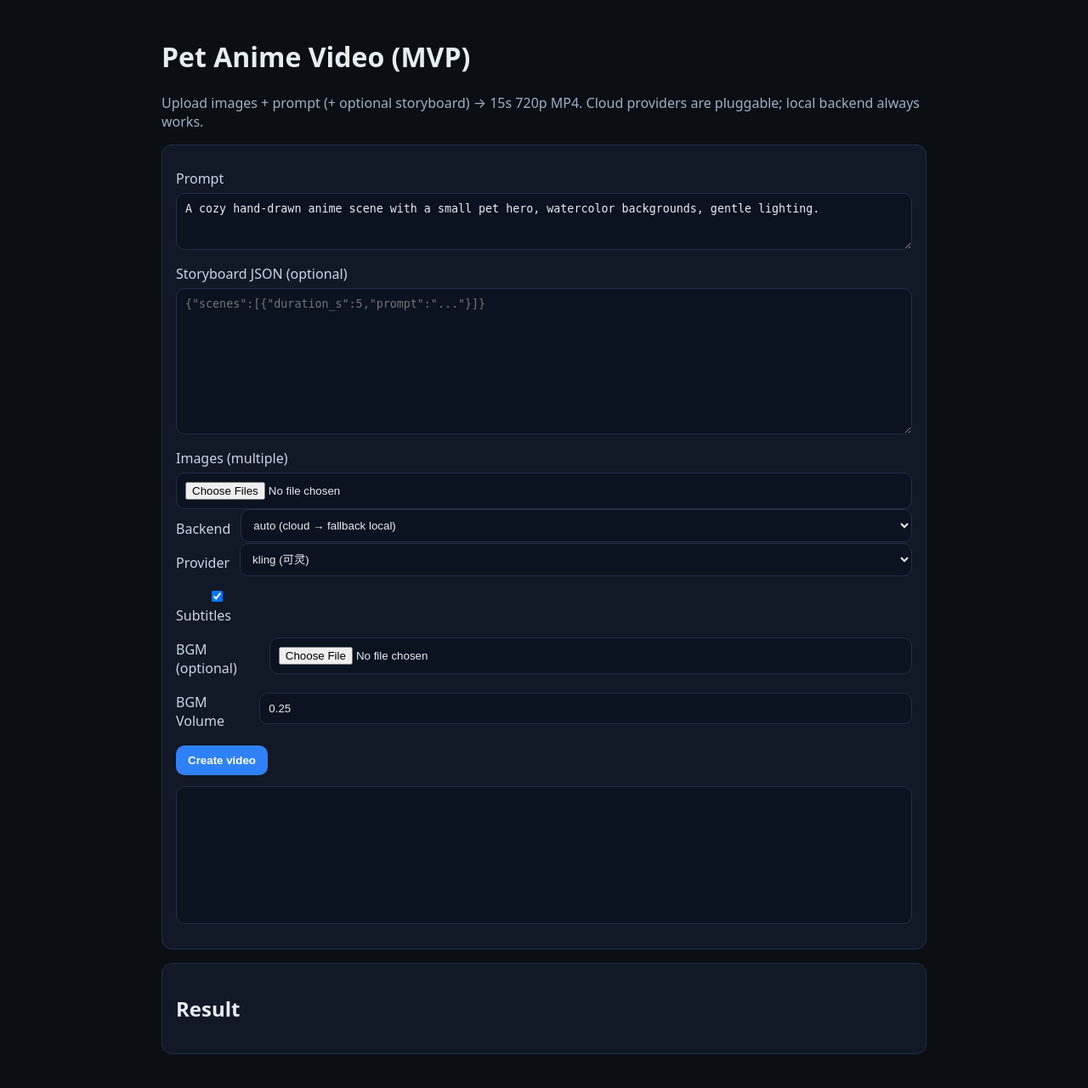
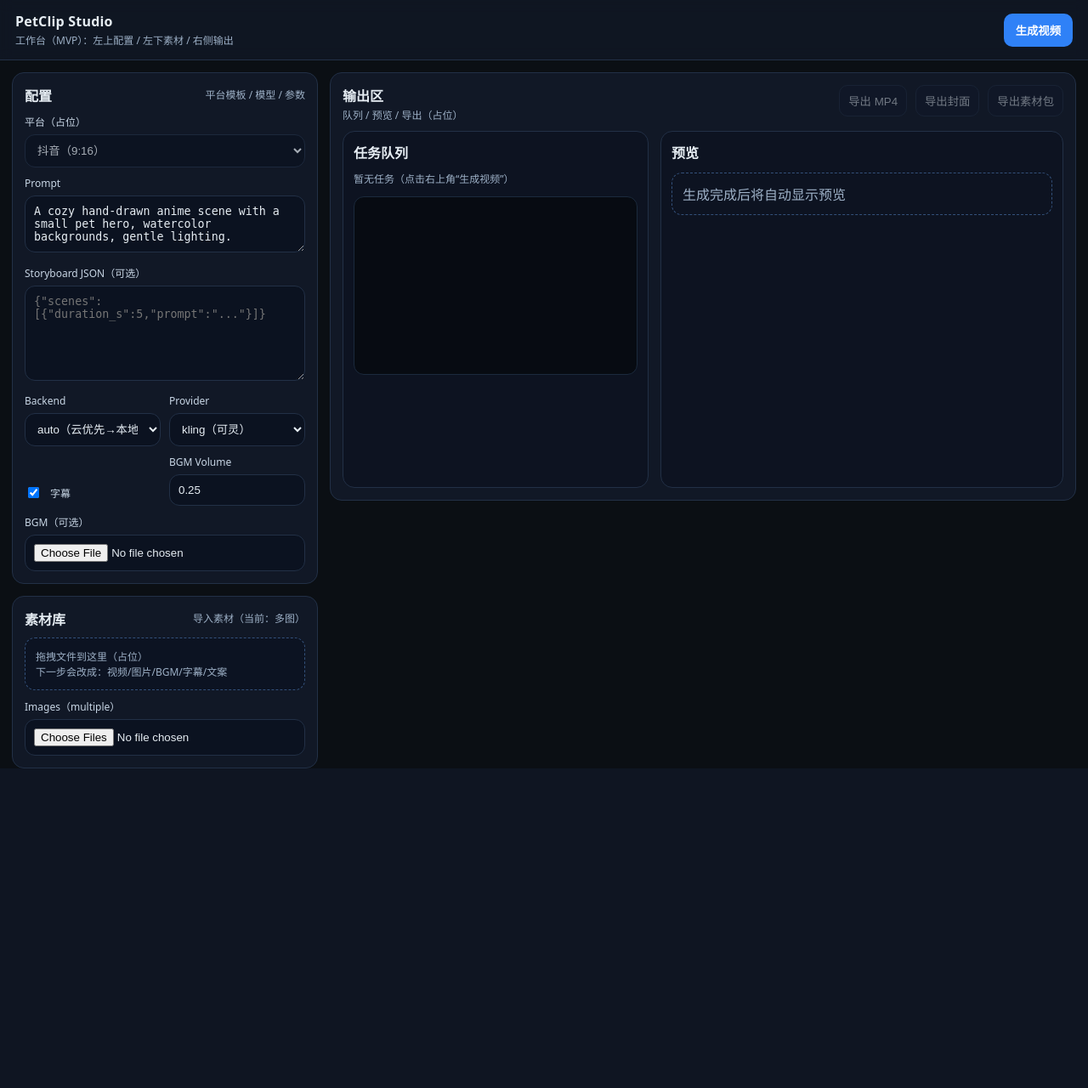
Before and after one commit to fengxiaozi-liu/pet-anime-video-studio, a FastAPI app: page / in a window 1280 px wide. Shown: the whole page at 85% size. After the commit the page ends 904 px from the top, so only its background shows below. Run offline with FastAPI, Linux system fonts and the light colour scheme.

Commit message:
M1: Workbench UI skeleton (config/assets/output layout)

```diff
--- a/static/styles.css
+++ b/static/styles.css
@@ -1,10 +1,92 @@
-body { font-family: ui-sans-serif, system-ui, -apple-system, Segoe UI, Roboto, Arial; background: #0b0f14; color: #e6edf3; margin: 0; }
-.container { max-width: 900px; margin: 0 auto; padding: 24px; }
-.card { background: #111826; border: 1px solid #223046; border-radius: 12px; padding: 16px; margin: 16px 0; }
-.muted { color: #9db0c6; }
-label { display: block; margin: 12px 0 6px; color: #c8d6e5; }
-textarea, input, select { width: 100%; background: #0b1220; border: 1px solid #223046; color: #e6edf3; border-radius: 10px; padding: 10px; box-sizing: border-box; }
-button { margin-top: 12px; background: #2f81f7; border: none; color: white; padding: 10px 14px; border-radius: 10px; cursor: pointer; font-weight: 600; }
-button:hover { background: #1f6feb; }
-.row { display: flex; gap: 12px; align-items: center; }
-.log { background: #0b1220; border: 1px solid #223046; border-radius: 10px; padding: 10px; height: 140px; overflow: auto; }
+/* PetClip Studio - workbench UI (MVP) */
+:root{
+  --bg: #0b0f14;
+  --panel: #111826;
+  --panel2: #0b1220;
+  --border: #223046;
+  --text: #e6edf3;
+  --muted: #9db0c6;
+  --primary: #2f81f7;
+}
+
+*{ box-sizing: border-box; }
+body{ font-family: ui-sans-serif, system-ui, -apple-system, Segoe UI, Roboto, Arial; background: var(--bg); color: var(--text); margin:0; }
+.muted{ color: var(--muted); }
+
+.topbar{
+  display:flex; align-items:center; justify-content:space-between;
+  padding: 14px 18px; border-bottom: 1px solid var(--border);
+  background: rgba(17,24,38,.8); backdrop-filter: blur(8px);
+  position: sticky; top: 0; z-index: 20;
+}
+.brand__title{ font-size: 16px; font-weight: 800; letter-spacing:.2px; }
+.brand__sub{ font-size: 12px; margin-top: 2px; }
+
+.btn-primary{
+  background: var(--primary); border: none; color: #fff;
+  padding: 10px 14px; border-radius: 10px; cursor: pointer; font-weight: 700;
+}
+.btn-primary:hover{ background: #1f6feb; }
+
+.btn{ background: #0f172a; color: var(--text); border: 1px solid var(--border); padding: 8px 10px; border-radius: 10px; }
+.btn:disabled{ opacity:.45; cursor:not-allowed; }
+
+.workspace{
+  display:flex; gap: 14px;
+  padding: 14px;
+  height: calc(100vh - 58px);
+}
+
+.sidebar{ width: 360px; display:flex; flex-direction:column; gap: 14px; min-width: 320px; }
+.main{ flex: 1; min-width: 0; }
+
+.panel{
+  background: var(--panel);
+  border: 1px solid var(--border);
+  border-radius: 14px;
+  padding: 14px;
+}
+
+.panel__head{ display:flex; align-items:flex-start; justify-content:space-between; gap: 10px; margin-bottom: 10px; }
+.panel__title{ font-weight: 800; }
+.panel__desc{ font-size: 12px; margin-top: 2px; }
+
+label{ display:block; margin: 10px 0 6px; color: #c8d6e5; font-size: 12px; }
+textarea, input, select{
+  width: 100%;
+  background: var(--panel2);
+  border: 1px solid var(--border);
+  color: var(--text);
+  border-radius: 12px;
+  padding: 10px;
+}
+
+.grid2{ display:grid; grid-template-columns: 1fr 1fr; gap: 10px; align-items:end; }
+.checkbox{ display:flex; gap: 10px; align-items:center; margin-top: 18px; }
+.checkbox input{ width: auto; }
+
+.dropzone{
+  border: 1px dashed #33507a;
+  background: rgba(11,18,32,.6);
+  border-radius: 12px;
+  padding: 12px;
+  margin-bottom: 10px;
+}
+.dropzone__hint{ font-size: 12px; color: var(--muted); }
+
+.output-actions{ display:flex; gap: 10px; flex-wrap: wrap; }
+
+.output-grid{ display:grid; grid-template-columns: 360px 1fr; gap: 14px; }
+.queue, .preview{ background: rgba(11,18,32,.65); border: 1px solid var(--border); border-radius: 14px; padding: 12px; min-height: 420px; }
+.queue__head, .preview__head{ font-weight: 800; margin-bottom: 10px; }
+.queue__item{ font-size: 12px; margin-bottom: 10px; }
+
+.log{ background: #070b12; border: 1px solid #1b2a3d; border-radius: 12px; padding: 10px; height: 210px; overflow:auto; font-size: 12px; color: #cfe3ff; }
+
+.preview__placeholder{ margin-top: 12px; padding: 12px; border: 1px dashed #33507a; border-radius: 12px; }
+
+@media (max-width: 1040px){
+  .workspace{ flex-direction: column; height:auto; }
+  .sidebar{ width: 100%; flex-direction: column; }
+  .output-grid{ grid-template-columns: 1fr; }
+}
--- a/templates/index.html
+++ b/templates/index.html
@@ -1,70 +1,135 @@
 <!doctype html>
-<html lang="en">
+<html lang="zh-CN">
   <head>
     <meta charset="utf-8" />
     <meta name="viewport" content="width=device-width, initial-scale=1" />
-    <title>Pet Anime Video</title>
+    <title>PetClip Studio</title>
     <link rel="stylesheet" href="/static/styles.css" />
   </head>
   <body>
-    <main class="container">
-      <h1>Pet Anime Video (MVP)</h1>
-      <p class="muted">Upload images + prompt (+ optional storyboard) → 15s 720p MP4. Cloud providers are pluggable; local backend always works.</p>
+    <header class="topbar">
+      <div class="brand">
+        <div class="brand__title">PetClip Studio</div>
+        <div class="brand__sub muted">工作台（MVP）：左上配置 / 左下素材 / 右侧输出</div>
+      </div>
+      <div class="topbar__actions">
+        <button id="submit" class="btn-primary">生成视频</button>
+      </div>
+    </header>
 
-      <section class="card">
+    <main class="workspace">
+      <aside class="sidebar">
+        <section class="panel panel--config">
+          <div class="panel__head">
+            <div class="panel__title">配置</div>
+            <div class="panel__desc muted">平台模板 / 模型 / 参数</div>
+          </div>
+
+          <label>平台（占位）</label>
+          <select id="platform" disabled>
+            <option selected>抖音（9:16）</option>
+            <option>小红书（9:16）</option>
+            <option>视频号</option>
+            <option>B站</option>
+          </select>
+
           <label>Prompt</label>
-        <textarea id="prompt" rows="3" placeholder="A cozy hand-drawn anime scene...">A cozy hand-drawn anime scene with a small pet hero, watercolor backgrounds, gentle lighting.</textarea>
+          <textarea id="prompt" rows="3" placeholder="描述风格/剧情...">A cozy hand-drawn anime scene with a small pet hero, watercolor backgrounds, gentle lighting.</textarea>
 
-        <label>Storyboard JSON (optional)</label>
-        <textarea id="storyboard" rows="10" placeholder='{"scenes":[{"duration_s":5,"prompt":"..."}]}'></textarea>
+          <label>Storyboard JSON（可选）</label>
+          <textarea id="storyboard" rows="6" placeholder='{"scenes":[{"duration_s":5,"prompt":"..."}]}'></textarea>
 
-        <label>Images (multiple)</label>
-        <input id="images" type="file" accept="image/*" multiple />
-
-        <div class="row">
+          <div class="grid2">
+            <div>
               <label>Backend</label>
               <select id="backend">
-            <option value="auto" selected>auto (cloud → fallback local)</option>
-            <option value="local">local (guaranteed)</option>
-            <option value="cloud">cloud (requires API key)</option>
+                <option value="auto" selected>auto（云优先→本地兜底）</option>
+                <option value="local">local（本地）</option>
+                <option value="cloud">cloud（云）</option>
               </select>
             </div>
-
-        <div class="row">
+            <div>
               <label>Provider</label>
               <select id="provider">
-            <option value="kling" selected>kling (可灵)</option>
+                <option value="kling" selected>kling（可灵）</option>
                 <option value="gemini">gemini</option>
-            <option value="doubao">doubao (豆包)</option>
+                <option value="doubao">doubao（豆包）</option>
                 <option value="openai">openai</option>
               </select>
             </div>
-
-        <div class="row">
-          <label><input id="subtitles" type="checkbox" checked /> Subtitles</label>
           </div>
 
-        <div class="row">
-          <label>BGM (optional)</label>
-          <input id="bgm" type="file" accept="audio/*" />
-        </div>
-
-        <div class="row">
+          <div class="grid2">
+            <label class="checkbox">
+              <input id="subtitles" type="checkbox" checked />
+              <span>字幕</span>
+            </label>
+            <div>
               <label>BGM Volume</label>
               <input id="bgm_volume" type="number" value="0.25" step="0.05" min="0" max="2" />
             </div>
+          </div>
 
-        <button id="submit">Create video</button>
-
-        <pre id="log" class="log"></pre>
+          <label>BGM（可选）</label>
+          <input id="bgm" type="file" accept="audio/*" />
         </section>
 
-      <section class="card">
-        <h2>Result</h2>
+        <section class="panel panel--assets">
+          <div class="panel__head">
+            <div class="panel__title">素材库</div>
+            <div class="panel__desc muted">导入素材（当前：多图）</div>
+          </div>
+
+          <div class="dropzone">
+            <div class="dropzone__hint">拖拽文件到这里（占位）</div>
+            <div class="muted" style="font-size:12px;">下一步会改成：视频/图片/BGM/字幕/文案</div>
+          </div>
+
+          <label>Images（multiple）</label>
+          <input id="images" type="file" accept="image/*" multiple />
+        </section>
+      </aside>
+
+      <section class="main">
+        <div class="panel panel--output">
+          <div class="panel__head">
+            <div>
+              <div class="panel__title">输出区</div>
+              <div class="panel__desc muted">队列 / 预览 / 导出（占位）</div>
+            </div>
+            <div class="output-actions">
+              <button class="btn" disabled>导出 MP4</button>
+              <button class="btn" disabled>导出封面</button>
+              <button class="btn" disabled>导出素材包</button>
+            </div>
+          </div>
+
+          <div class="output-grid">
+            <div class="queue">
+              <div class="queue__head">任务队列</div>
+              <div class="queue__item muted">暂无任务（点击右上角“生成视频”）</div>
+              <pre id="log" class="log"></pre>
+            </div>
+
+            <div class="preview">
+              <div class="preview__head">预览</div>
               <video id="video" controls style="width: 100%; display: none;"></video>
+              <div id="preview_placeholder" class="preview__placeholder muted">生成完成后将自动显示预览</div>
+            </div>
+          </div>
+        </div>
       </section>
     </main>
 
     <script src="/static/app.js"></script>
+    <script>
+      // Hide placeholder when video becomes visible
+      const vid = document.getElementById('video');
+      const ph = document.getElementById('preview_placeholder');
+      const obs = new MutationObserver(() => {
+        if (vid.style.display !== 'none') ph.style.display = 'none';
+      });
+      obs.observe(vid, { attributes: true, attributeFilter: ['style'] });
+    </script>
   </body>
 </html>
```
Lines whose indentation alone changed are shown as unchanged.
